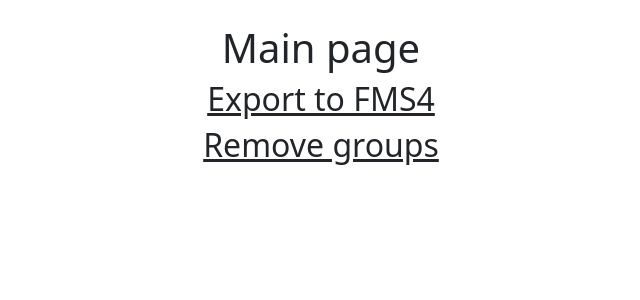
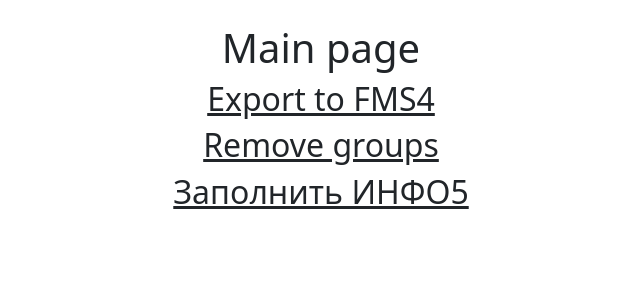
Before and after one commit to belousovsergey56/gurtam, a Flask app: page /home in a window 1280 px wide. Shown: the part 73-373 px from the top of the page, without its empty margins (319-959 px from the left). Run offline with Flask 3, Linux system fonts and the light colour scheme; a user stored in the database is signed in; some libraries are stand-ins or nearby versions.

Commit message:
upd redirect

```diff
--- a/templates/index.html
+++ b/templates/index.html
@@ -7,5 +7,6 @@
     <div class="container">
         <h2 class="text-center"><a href="{{ url_for('export_fms4')}}" class="link-dark">Export to FMS4</a></h2>
         <h2 class="text-center"><a href="{{ url_for('remove_group')}}" class="link-dark">Remove groups</a></h2>
+        <h2 class="text-center"><a href="{{ url_for('update_info5')}}" class="link-dark">Заполнить ИНФО5</a></h2>
     </div>
 {% endblock %}
```
